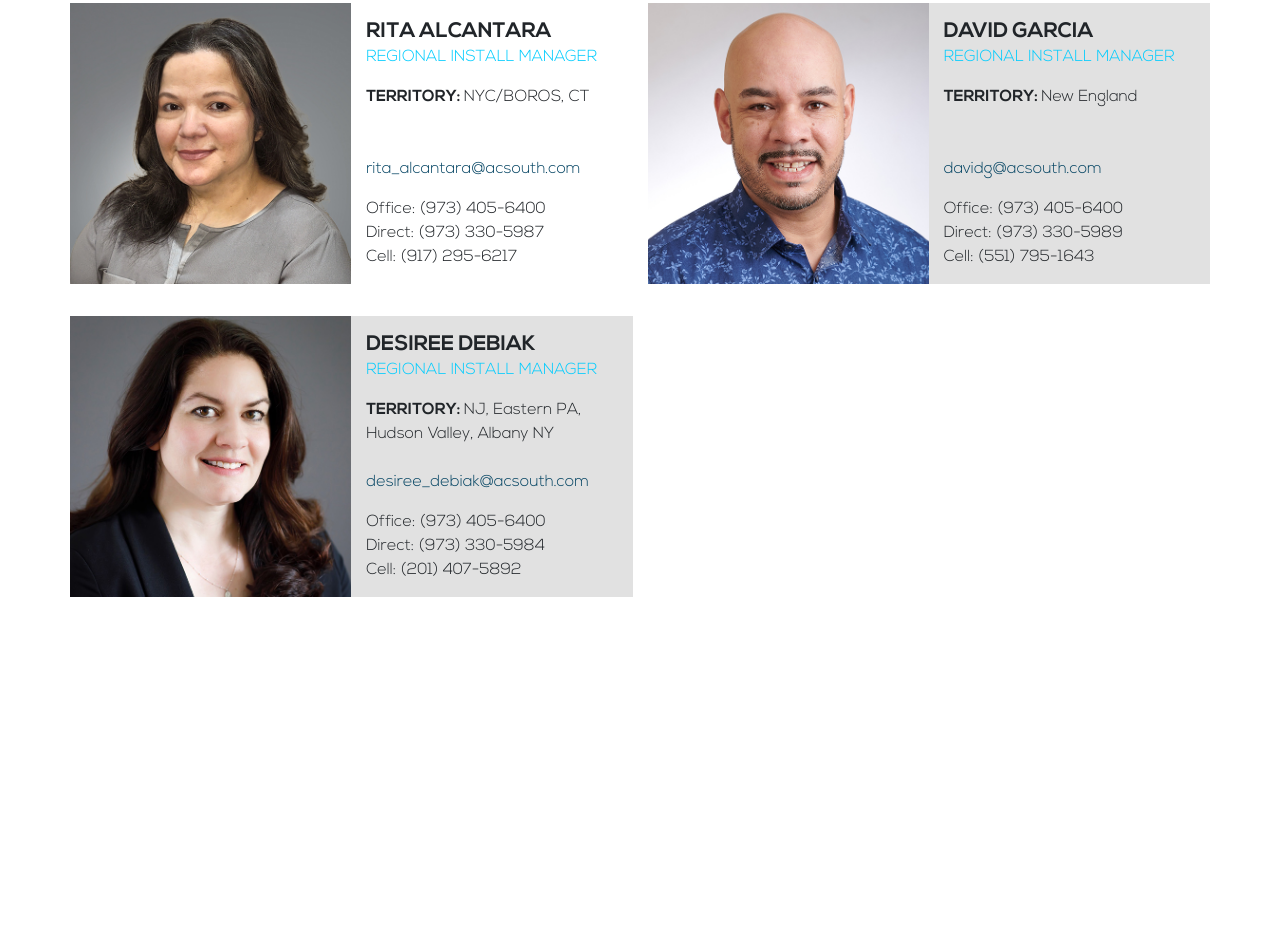
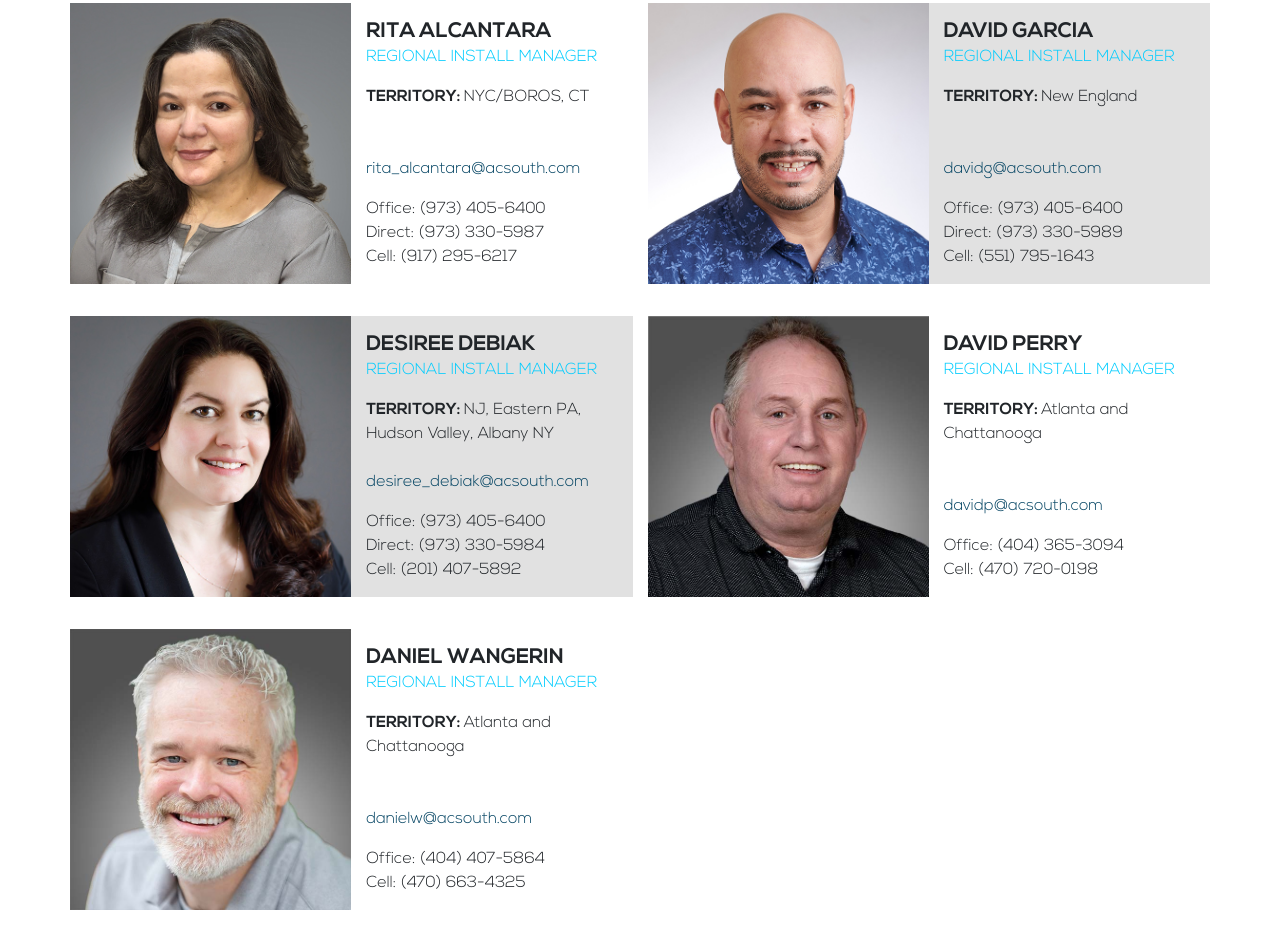
Before and after one commit to Nicscott01/acs-store, a website: page regional-managers.html in a window 1280 px wide. Shown: the part 620-1562 px from the top of the page. Before the commit the page ends 1249 px from the top, so only its background shows below. Drawn offline with nearby package versions, Linux system fonts and the light colour scheme.

Commit message:
Add new RIMs

```diff
--- a/regional-managers.html
+++ b/regional-managers.html
@@ -230,6 +230,48 @@
 
                         </div>
                     </div>
+                    <div class="col-12 col-lg-6 manager">
+                        <div class="row">
+                            <div class="col-12 col-md-6 headshot p-0">
+                                <img class="img-fluid" srcset="assets/images/david-perry.jpg 295w, assets/images/david-perry@2x.jpg 590w" src="assets/images/david-perry.jpg" width="294" height="294" alt=""/>
+                            </div>
+                            <div class="col-12 col-md-6 info py-3 d-flex flex-column justify-content-between">
+                                <div class="top">
+                                    <h2 class="mb-0 name">David Perry</h2>
+                                    <p class="title">Regional Install Manager</p>
+                                    <p><strong class="text-uppercase">Territory: </strong>Atlanta and Chattanooga</p>
+                                </div>
+                                <div class="bottom">
+                                    <p><a href="mailto:davidp@acsouth.com">davidp@acsouth.com</a></p>
+                                    <p class="mb-0">
+    Office: (404) 365-3094<br>
+    Cell: (470) 720-0198</p>
+                                </div>
+                            </div>
+
+                        </div>
+                    </div>
+                    <div class="col-12 col-lg-6 manager">
+                        <div class="row">
+                            <div class="col-12 col-md-6 headshot p-0">
+                                <img class="img-fluid" srcset="assets/images/daniel-wangerin.jpg 295w, assets/images/daniel-wangerin@2x.jpg 590w" src="assets/images/daniel-wangerin.jpg" width="294" height="294" alt=""/>
+                            </div>
+                            <div class="col-12 col-md-6 info py-3 d-flex flex-column justify-content-between">
+                                <div class="top">
+                                    <h2 class="mb-0 name">Daniel Wangerin</h2>
+                                    <p class="title">Regional Install Manager</p>
+                                    <p><strong class="text-uppercase">Territory: </strong>Atlanta and Chattanooga</p>
+                                </div>
+                                <div class="bottom">
+                                    <p><a href="mailto:danielw@acsouth.com">danielw@acsouth.com</a></p>
+                                    <p class="mb-0">
+    Office: (404) 407-5864<br>
+    Cell: (470) 663-4325</p>
+                                </div>
+                            </div>
+
+                        </div>
+                    </div>
                 </div>
             </article>
             <!-- InstanceEndEditable -->
```
Also changed, not shown: assets/images/daniel-wangerin.jpg (added), assets/images/daniel-wangerin@2x.jpg (added), assets/images/david-perry.jpg (added), assets/images/david-perry@2x.jpg (added).
